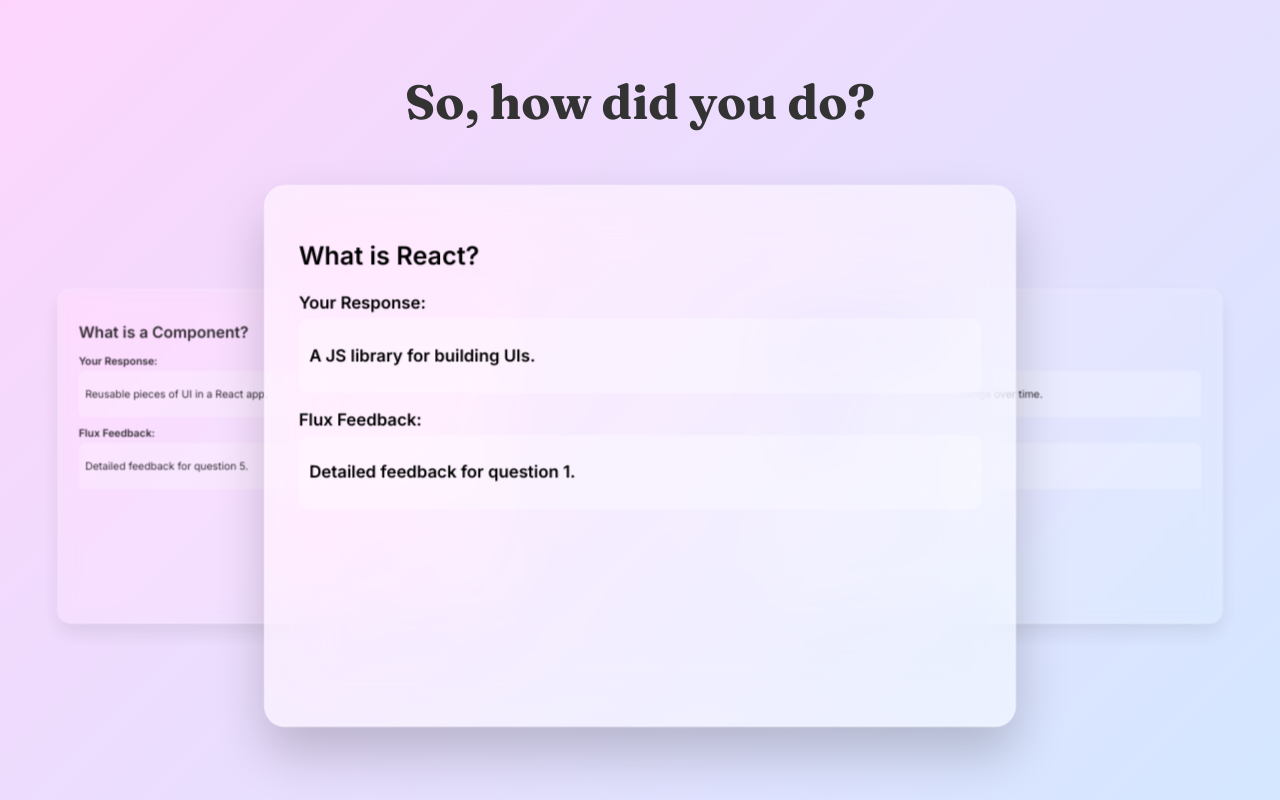
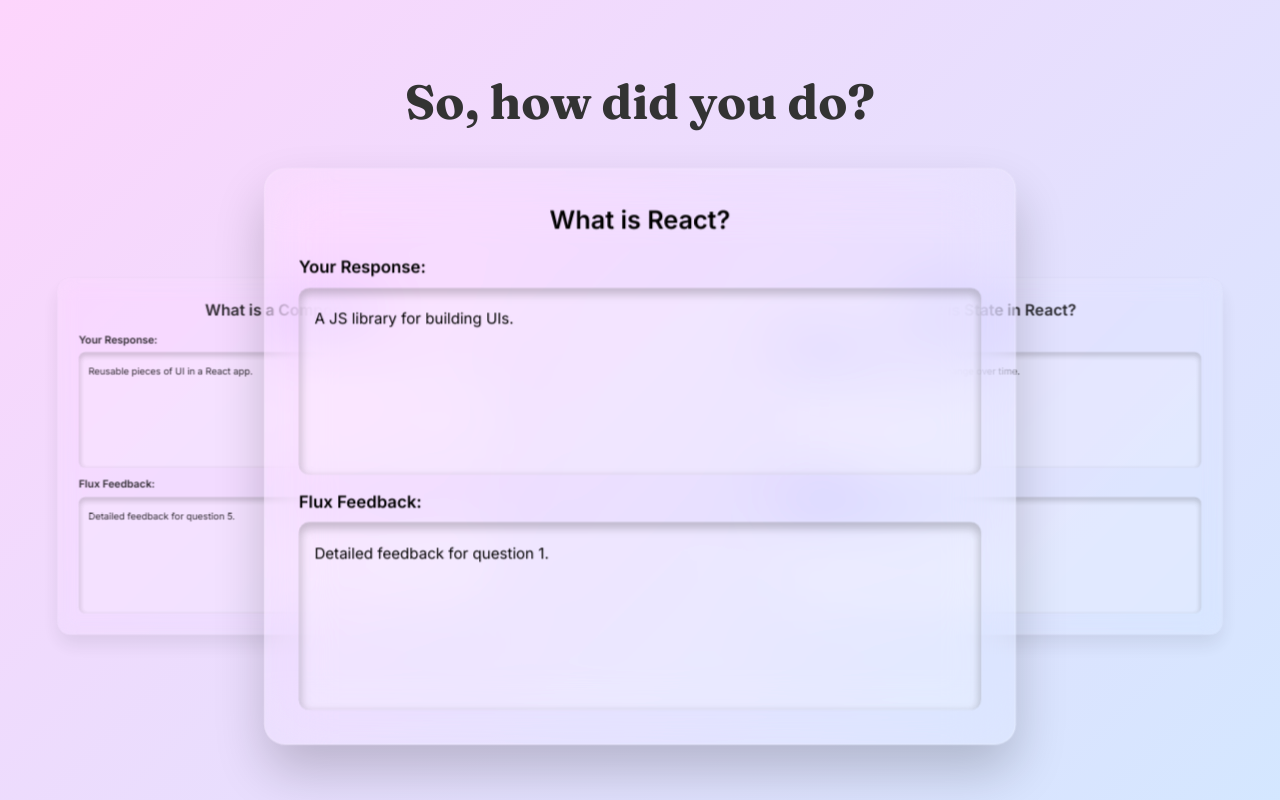
Before and after one commit to WindowsDotExe/HackED2025, a React (Create React App) app in the folder frontend/my-react-app/: page /feedback in a window 1280 px wide. Built offline with nearby package versions, Linux system fonts and the light colour scheme.

Commit message:
changed card component in feedback

```diff
--- a/frontend/my-react-app/src/Pages/Feedback.jsx
+++ b/frontend/my-react-app/src/Pages/Feedback.jsx
@@ -41,7 +41,7 @@ const FeedbackCarousel = () => {
               }`}
               onClick={() => handleCardClick(index)}
             >
-              <h2>{item.question}</h2>
+              <h2 className="center-align">{item.question}</h2>
 
               <strong className="left-align">Your Response:</strong>
               <div className="response-container">
--- a/frontend/my-react-app/src/Styles/Feedback.css
+++ b/frontend/my-react-app/src/Styles/Feedback.css
@@ -34,37 +34,42 @@
   margin-top: 20px;
 }
 
-/* ✅ BASE CARD STYLING (Glassmorphism) */
+/* BASE CARD STYLING (Glass-like but more transparent) */
 .carousel-card {
   position: absolute;
   width: 650px;
   max-width: 90%;
-  min-height: 450px;
-  background: rgba(255, 255, 255, 0.2);
+  min-height: 480px;
+  /* Use a very subtle background for transparency */
+  background: rgba(255, 255, 255, 0.05);
   border-radius: 20px;
   padding: 2rem;
-  text-align: left; /* ✅ Align text to the left */
-  backdrop-filter: blur(15px) saturate(150%);
-  border: 1px solid rgba(255, 255, 255, 0.3);
+  text-align: left;
+  /* Keep some blur/saturate for a glassy effect, or adjust as needed */
+  backdrop-filter: blur(15px) saturate(120%);
+  border: 1px solid rgba(255, 255, 255, 0.1);
   box-shadow: 0 15px 30px rgba(0, 0, 0, 0.1);
   cursor: pointer;
   user-select: none;
-  transition: transform 0.6s ease-in-out, opacity 0.4s ease-in-out, box-shadow 0.4s ease-in-out;
+  transition: transform 0.6s ease-in-out,
+              opacity 0.4s ease-in-out,
+              box-shadow 0.4s ease-in-out;
 }
 
-/* ✅ CENTER CARD */
+/* CENTER CARD (slightly more pronounced, but still transparent) */
 .center-card {
   transform: translateX(0) scale(1.05);
   z-index: 5;
   opacity: 1;
-  font-weight: bold;
   box-shadow: 0 25px 50px rgba(0, 0, 0, 0.2);
   transition: transform 0.5s ease-in-out, opacity 0.1s linear;
-  background: rgba(255, 255, 255, 0.5);
-  backdrop-filter: blur(30px) saturate(200%);
-  border: 1px solid rgba(255, 255, 255, 0.5);
+  /* Subtly more visible background than .carousel-card */
+  background: rgba(255, 255, 255, 0.1);
+  backdrop-filter: blur(30px) saturate(150%);
+  border: 1px solid rgba(255, 255, 255, 0.2);
   pointer-events: none;
 }
+
 
 /* ✅ LEFT & RIGHT CARDS */
 .left-card {
@@ -104,16 +109,22 @@
   transform: scale(0.98);
 }
 
-/* ✅ RESPONSE & FEEDBACK CONTAINERS */
-.response-container, .feedback-container {
-  background: rgba(255, 255, 255, 0.3);
-  padding: 10px;
+.response-container,
+.feedback-container {
+  /* A white tint with translucency */
+  background: rgba(255, 255, 255, 0.2);
+  padding: 15px;
+  padding-top: 5px;
   border-radius: 10px;
-  margin-top: 5px;
-  max-height: 4.5em; /* Limits height to approximately 4 lines */
-  overflow-y: auto; /* Enables scrolling if text exceeds 4 lines */
-  line-height: 1.2em; /* Adjusts line spacing */
+  margin-top: 10px;
+  min-height: 11em;
+  max-height: 11em;
+  overflow-y: auto;
+  line-height: 1.4em;
+  box-shadow: inset 0 4px 8px 2px rgba(0, 0, 0, 0.2);
+  font-size: 0.9rem;
 }
+
 
 /* ✅ Hide scrollbar in Webkit browsers */
 .response-container::-webkit-scrollbar,
@@ -139,3 +150,10 @@
   display: block;
   margin-top: 15px;
 }
+
+.center-align {
+  font-weight: bold;
+  text-align: center;
+  display: block;
+  margin-top: 2px;
+}
```
